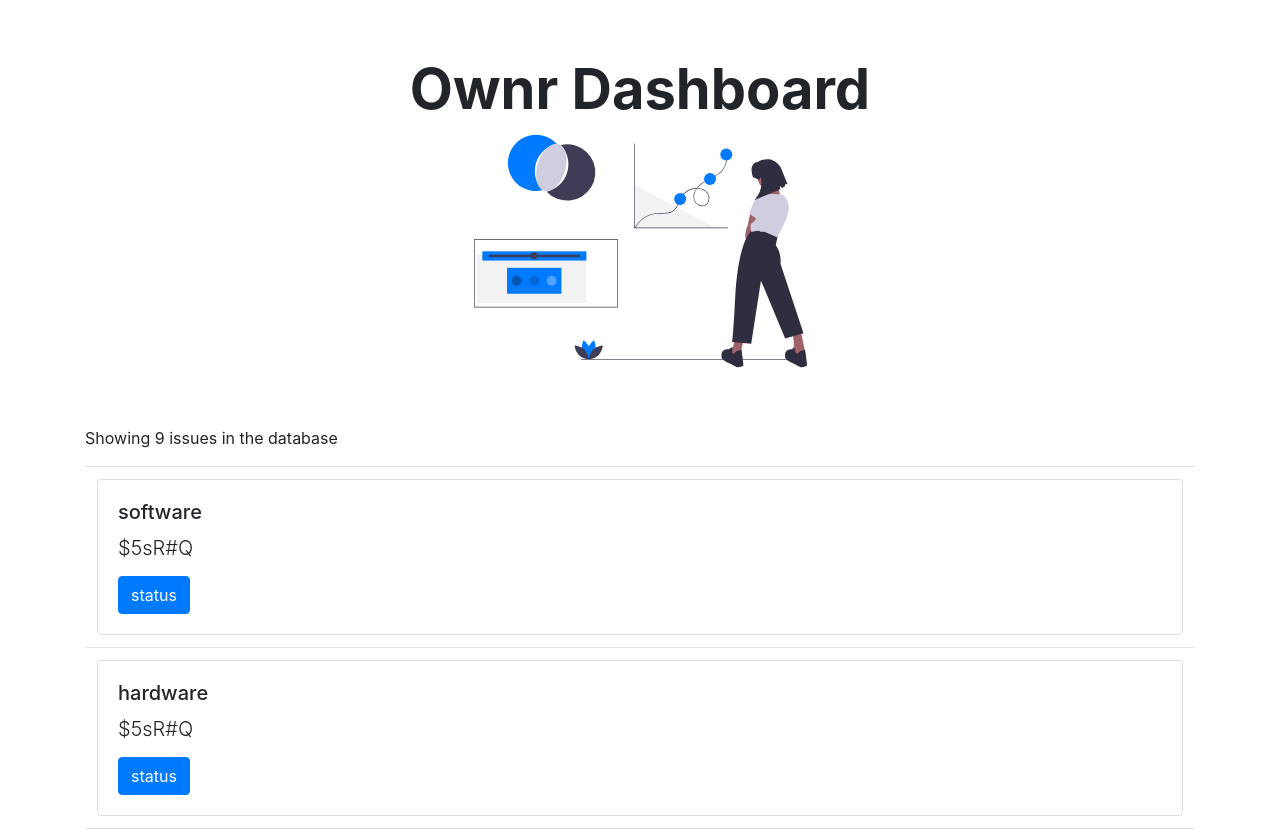
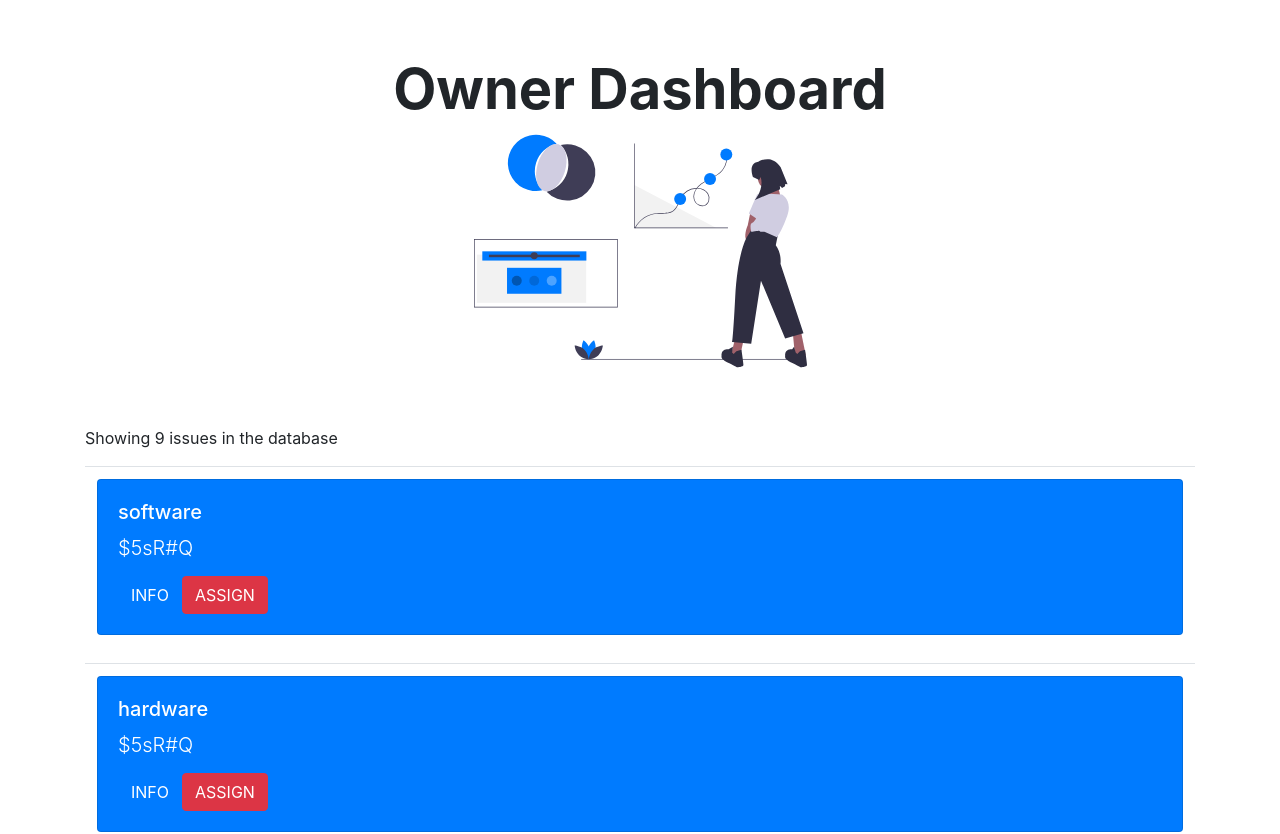
Before and after one commit to sasmit/serviceMgmt, a React app: page /ownerhome in a window 1280 px wide. Shown: the top 834 px of the page. Built offline with nearby package versions, Linux system fonts and the light colour scheme.

Commit message:
List group changes

```diff
--- a/src/common/card.jsx
+++ b/src/common/card.jsx
@@ -1,14 +1,16 @@
 import React from 'react';
 import {Link} from 'react-router-dom';
 
-const Card = ({cardTitle, cardMessage, button, link}) => {
+const Card = ({cardTitle, cardMessage, cardColor, button1, button2, link, status}) => {
+	console.log(button1);
 	return (
-		<div className="card">
+		<div className={cardColor}>
 				{/* <img className="card-img-top" src={userHomePage} alt="" /> */}
 				<div className="card-body">
 					<h5 className="card-title">{cardTitle}</h5>
 					<p className="card-text lead">{cardMessage}</p>
-					<Link to={link} className="btn btn-primary">{button}</Link>
+					<Link to={link} className="btn btn-primary">{button1}</Link>
+					<button className={status}>{button2}</button>
 				</div>
 			</div>
 	 );
--- a/src/common/listGroup.jsx
+++ b/src/common/listGroup.jsx
@@ -1,7 +1,7 @@
 import React from 'react';
 import Card from '../common/card';
 
-const ListGroup = ({issues}) => {
+const ListGroup = ({issues, button, cardColor, status, link}) => {
 	return (
 		<table className="table">
 			<tbody>
@@ -12,8 +12,11 @@ const ListGroup = ({issues}) => {
 								<Card
 									cardTitle={issue.issue}
 									cardMessage={issue.description}
-									button="status"
-									link="/info"
+									cardColor={cardColor}
+									button1={button[0]}
+									button2={button[1]}
+									status={status}
+									link={link}
 								/>
 							</td>
 						</tr>
--- a/src/components/ownerHomePage.jsx
+++ b/src/components/ownerHomePage.jsx
@@ -22,9 +22,14 @@ class OwnerHomePage extends Component {
 		if (count === 0) return <p>There is no issues in the database</p>;
 		const issues = paginate(allIssues, currentPage, pageSize );
        return (<div>
-			<Header text="Ownr Dashboard" image={OwnerHomeImg} />
+			<Header text="Owner Dashboard" image={OwnerHomeImg} />
 			<p>Showing {count} issues in the database</p>
-            <ListGroup issues={issues} />
+            <ListGroup issues={issues}
+				cardColor="card text-white bg-primary mb-3" //add conditional color change
+				button={["INFO", "ASSIGN"]}
+				status="btn btn-danger"
+				link="/info"
+			/>
 			<Pagination
 				itemCount={count}
 				pageSize={pageSize}
--- a/src/components/vendorHomePage.jsx
+++ b/src/components/vendorHomePage.jsx
@@ -16,7 +16,7 @@ class VendorHomePage extends Component {
 	componentDidMount(){
 		//fetch original data from service
 		console.log("component did mount succesful");
-		fetch("http://10.12.131.32:3006", {
+		fetch("http://10.12.137.16:8000/issue/as/true", {
 			mode: 'no-cors'
 		})
 			.then(response => {
@@ -40,7 +40,11 @@ class VendorHomePage extends Component {
 		return (<div>
 			<Header text="Vendor Dashboard" image={vendorHomePage} />
 			<p>Showing {count} issues in the database</p>
-			<ListGroup issues={issues} />
+			<ListGroup issues={issues}
+				button={["INFO", "RESOLVE"]}
+				status="btn btn-success"
+				link=""
+			/>
 			<Pagination
 				itemCount={count}
 				pageSize={pageSize}
```
